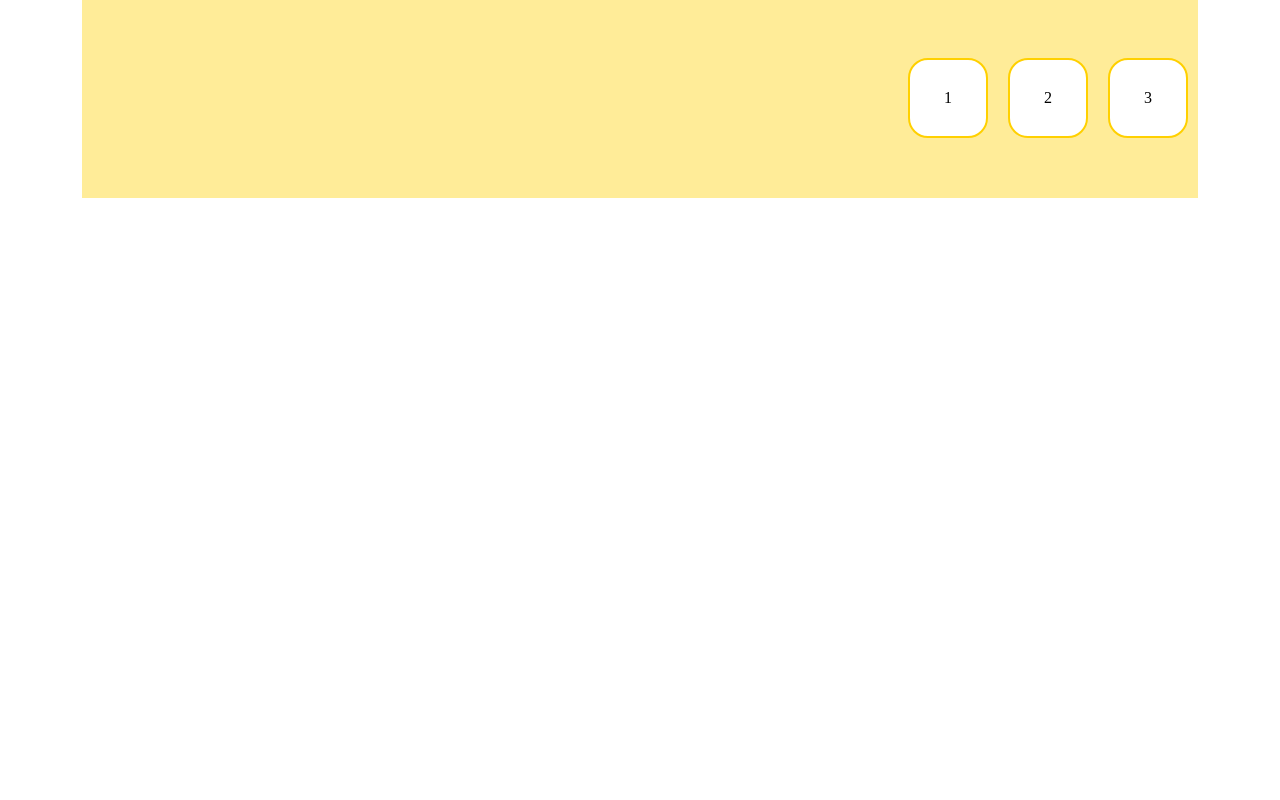
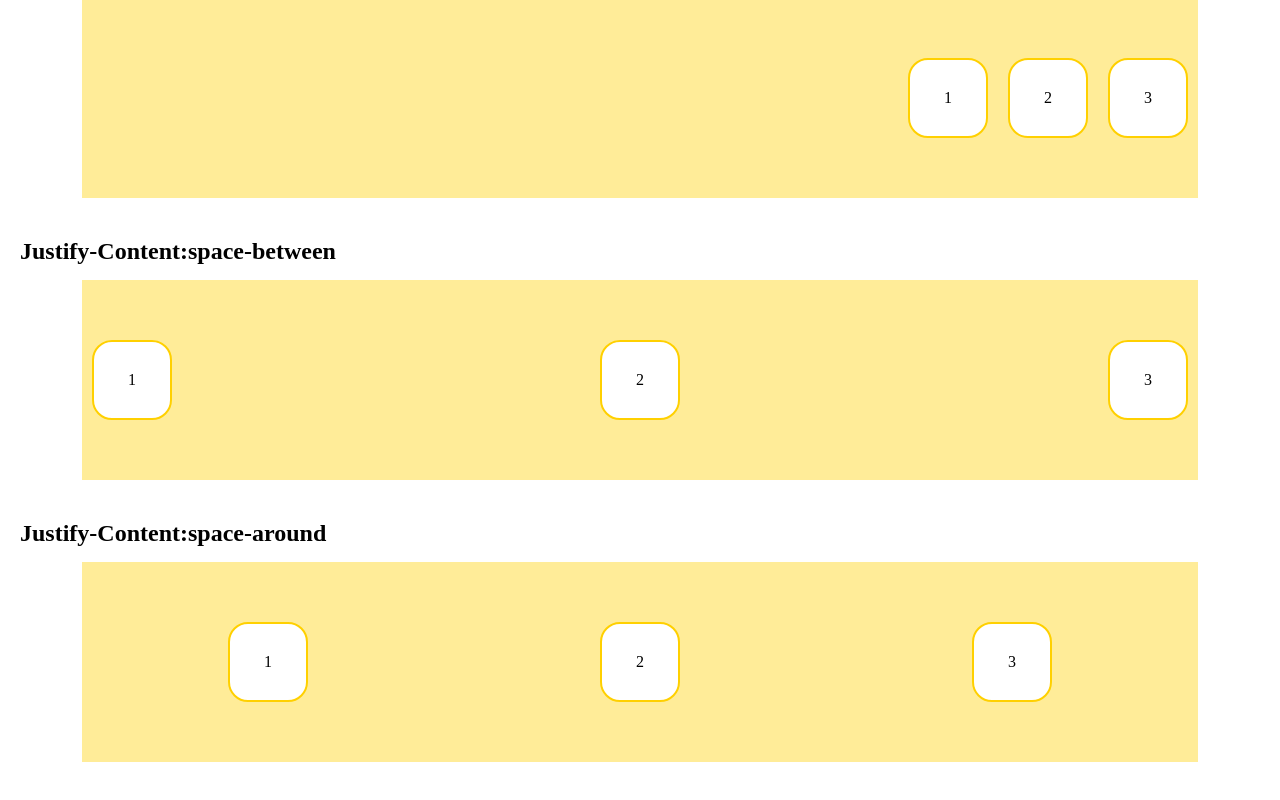
Before and after one commit to yassssml/progresso-html, a plain HTML site: page index.html in a window 1280 px wide. Shown: the part 675-1475 px from the top of the page. Before the commit the page ends 933 px from the top, so only its background shows below. Drawn offline with Linux system fonts and the light colour scheme.

Commit message:
finaliza aula 1 de flexbox

```diff
--- a/assets/styles/index.css
+++ b/assets/styles/index.css
@@ -64,3 +64,11 @@ h2 {
     border-radius: 20px;
     margin: 10px;
 }
+
+.justify-between {
+    justify-content: space-between;
+}
+
+.justify-around {
+    justify-content: space-around;
+}
--- a/index.html
+++ b/index.html
@@ -33,5 +33,21 @@
             <div class="flex-item">3</div>
         </div>
     </section>
+    <section>
+        <h2>Justify-Content:space-between</h2>
+        <div class="Flex-countainer justify-between">
+            <div class="flex-item">1</div>
+            <div class="flex-item">2</div>
+            <div class="flex-item">3</div>
+        </div>
+    </section>
+    <section>
+        <h2>Justify-Content:space-around</h2>
+        <div class="Flex-countainer justify-around">
+            <div class="flex-item">1</div>
+            <div class="flex-item">2</div>
+            <div class="flex-item">3</div>
+        </div>
+    </section>
 </body>
 </html>
```
